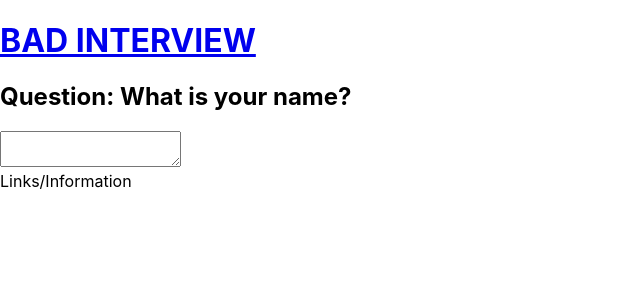
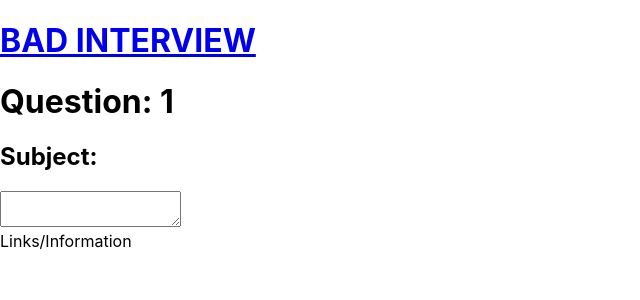
Before and after one commit to BrockPaperScissors/BadInterview, a React (Create React App) app: page /sessions/0 in a window 1280 px wide. Shown: the top 300 px of the page, without its empty margins (0-640 px from the left). Built offline with nearby package versions, Linux system fonts and the light colour scheme.

Commit message:
beginning to map random questions into the user sessions

```diff
--- a/src/components/NewSession/NewSession.js
+++ b/src/components/NewSession/NewSession.js
@@ -1,44 +1,14 @@
-import { Link, useNavigate } from 'react-router-dom';
-import { useState } from 'react';
+import { Link } from 'react-router-dom';
 
 export default function NewSession() {
-	const navigate = useNavigate();
-	const axios = require('axios').default;
-	let sessionId = 0;
-	const [session, setSession] = useState({
-		id: 0,
-		sessionName: '',
-		numQuestions: 0,
-		sessionQuestions: [''],
-		sessionResponses: [''],
-	});
-
-	function generateSessionID() {
-		return (sessionId = Math.floor(Math.random() * 100000000 + 10000000));
-	}
-
-	function handleClick() {
-		console.log(session);
-		generateSessionID();
-		console.log(sessionId);
-		axios
-			.get('https://badinterviewapi.herokuapp.com/questions', session)
-			.then((res) => {
-				console.log(res);
-				if (res.status === 200) {
-					navigate(`/sessions/${sessionId}`);
-				}
-			});
-	}
-
 	return (
 		<div>
 			<div>
 				<h2>Get Started:</h2>
 				<p>To get started..</p>
 			</div>
-			<Link to={`/sessions/${sessionId}`}>
-				<button onClick={handleClick}>NEW SESSION</button>
+			<Link to={`/sessions/sessionsetup`}>
+				<button>NEW SESSION</button>
 			</Link>
 		</div>
 	);
--- a/src/components/QuestionCard/QuestionCard.js
+++ b/src/components/QuestionCard/QuestionCard.js
@@ -1,8 +1,52 @@
+import { useContext, useEffect } from 'react';
+import { SessionContext } from '../../App';
 export default function QuestionCard() {
+	let addQuestion = [];
+	let randomQuestions = [];
+
+	const { session, questions, setSession } = useContext(SessionContext);
+	// console.log(session);
+	// console.log(session.sessionQuestions);
+	// console.log(questions);
+
+	useEffect(() => {
+		if (questions) {
+			addQuestion = [...session.sessionQuestions, ...questions];
+
+			while (randomQuestions.length < session.numQuestions) {
+				if (
+					addQuestion[Math.floor(Math.random() * session.numQuestions)] !== ['']
+				) {
+					randomQuestions.push(
+						addQuestion[Math.floor(Math.random() * session.numQuestions)]
+					);
+					console.log(
+						addQuestion[Math.floor(Math.random() * session.numQuestions)]
+					);
+				}
+				console.log(randomQuestions);
+			}
+			setSession({ ...session, sessionQuestions: randomQuestions });
+		}
+	}, [questions]);
+
 	return (
-		<div>
-			<h2>Question: What is your name?</h2>
-			<textarea row='3' col='25' />
-		</div>
+		<>
+			<div>
+				{session &&
+					session.sessionQuestions.map((question, index) => (
+						<div key={question._id}>
+							<h1>Question: {index + 1}</h1>
+							<h2>Subject: {question.subject}</h2>
+							<h3> {question.body}</h3>
+						</div>
+					))}
+				<textarea row='3' col='25' />
+			</div>
+		</>
 	);
 }
+
+// 	let addQuestion = [
+// 		res.data[Math.floor(Math.random() * session.numQuestions)],
+// 	];
```
